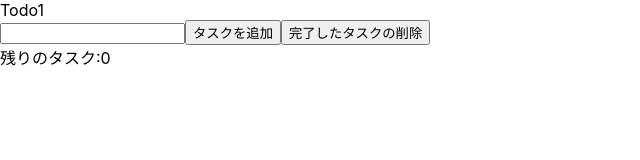
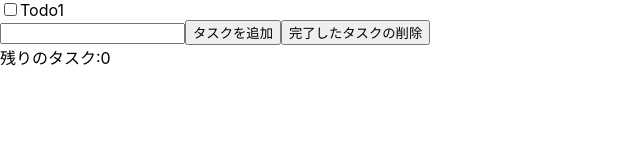
Before and after one commit to yasuo-xyz/react-tutorial, a React (Create React App) app: page / in a window 1280 px wide. Shown: the top 160 px of the page, without its empty margins (0-640 px from the left). Built offline with nearby package versions, Linux system fonts and the light colour scheme.

Commit message:
チェックボックス導入、タスクを追加出来るようにする

```diff
--- a/src/App.js
+++ b/src/App.js
@@ -1,5 +1,6 @@
 // コンポーネントの中身
-import { useState } from "react";
+// useRefとゆうフックスを追加
+import { useState, useRef } from "react";
 import TodoList from "./TodoList";
 
 // コンポーネントの中にHTNL要素を追加
@@ -14,9 +15,24 @@
   // オブジェクトとして管理する
   // completedとは、タスクが完了したのか、完了してないのかを表示する為のもの
   // 次の作業：今書いてるのを使ってTodoListに近づけるようにする
+
+  // setTodosとは、例えばtodosの中身を更新、追加、削除したい時にsetTodosとゆうset関数を使う事によって
+  // todosの中身を更新、追加、削除したり出来るのがsetTodosの役割になる
+
   const [todos, setTodos] = useState([
     { id: 1, name: "Todo1", completed: false },
   ]);
+
+  const todoNameRef = useRef();
+
+  const handleAddTodo = () => {
+    // タスクを追加
+    const name = todoNameRef.current.value;
+    // setTodosの中に引数に何かしらのメソッドだったり値を入れる事によってtodosが更新される
+    setTodos((prevTodos) => {
+      return [...prevTodos, { id: "1", name: name, completed: false }];
+    });
+  };
 
   // 最初のtodosはpropsと呼ばれてる名前
   // todosとゆう名前でコンポーネント(TodoList)に渡して下さいね、ゆう記述
@@ -25,8 +41,15 @@
   return (
     <>
       <TodoList todos={todos} />
-      <input type="text" />
-      <button>タスクを追加</button>
+      {/* input属性に対してrefとゆうプロパティを追加 */}
+      {/* どうゆう事をやっているのか？ */}
+      {/* input属性は文字列を打ち込みます */}
+      {/* じゃあその文字列を情報を手にしたい時はuseRefとゆうフックスを使えば簡単に文字列を取得出来ます */}
+      {/* 要は要素とかを取得する事が出来るってのがuseRef */}
+      {/* じゃあどの要素を取得するのかってゆうとrefのフィールドを付けた名前 */}
+      <input type="text" ref={todoNameRef} />
+      {/* タスクを追加出来るようにする */}
+      <button onClick={handleAddTodo}>タスクを追加</button>
       <button>完了したタスクの削除</button>
       <div>残りのタスク:0</div>
     </>
--- a/src/Todo.js
+++ b/src/Todo.js
@@ -8,7 +8,14 @@
 
 // 次回チェックボックスを挿入する
 const Todo = ({ todo }) => {
-  return <div>{todo.name}</div>;
+  return (
+    <div>
+      <label>
+        <input type="checkbox" checked={todo.completed} readOnly />
+      </label>
+      {todo.name}
+    </div>
+  );
 };
 
 export default Todo;
```
